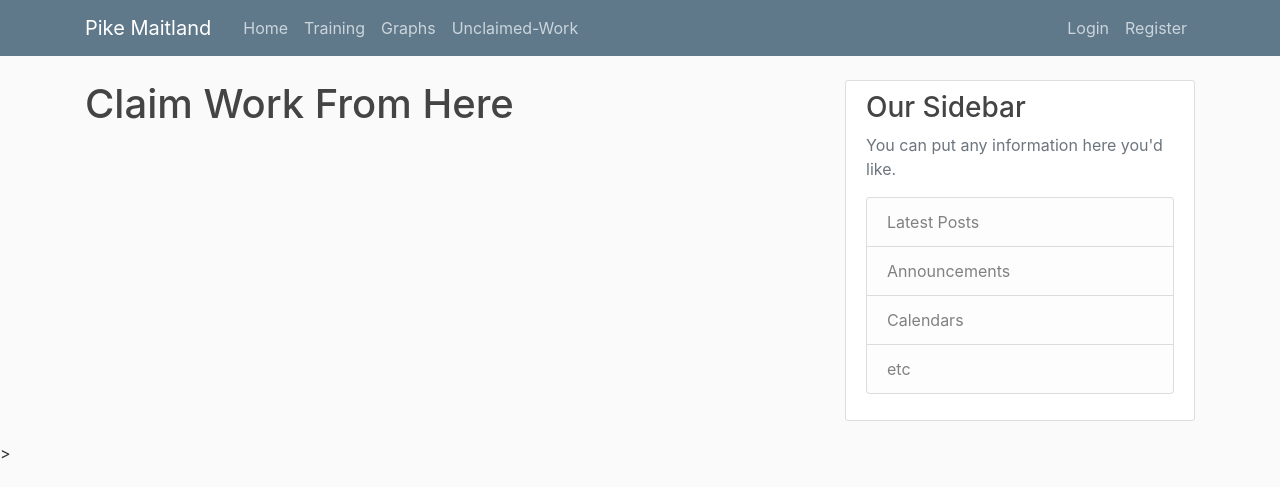
After one commit to BilboBackends/django_app, a Django app: page /unclaimed-work/ in a window 1280 px wide. The commit adds this page. Shown: the top 487 px of the page. Run offline with Django 3.2, Linux system fonts and the light colour scheme; data comes from the database, SQL or seed files in the repository; both versions use the stored data as it was after the commit; some libraries are stand-ins or nearby versions.

Commit message:
updated website

```diff
--- a/blog/templates/blog/about.html
+++ b/blog/templates/blog/about.html
@@ -1,5 +1,5 @@
 
 {% extends "blog/base.html" %}
 {% block content %}
-    <h1>About Page</h1>
+    <h1>Add Training Docs Here</h1>
 {% endblock content %}
--- a/blog/templates/blog/base.html
+++ b/blog/templates/blog/base.html
@@ -11,7 +11,7 @@
 
     <!-- Bootstrap CSS -->
     <link rel="stylesheet" href="https://cdn.jsdelivr.net/npm/bootstrap@4.0.0/dist/css/bootstrap.min.css" integrity="sha384-Gn5384xqQ1aoWXA+058RXPxPg6fy4IWvTNh0E263XmFcJlSAwiGgFAW/dAiS6JXm" crossorigin="anonymous">
-
+    <script src="https://cdn.jsdelivr.net/npm/chart.js@3.8.0/dist/chart.min.js"></script>
         <link rel="stylesheet" type = "text/css" href="{% static 'blog/main.css' %}">
         {% if title %}
             <title>Django Blog - {{ title }}</title>
@@ -25,14 +25,16 @@
         <header class="site-header">
             <nav class="navbar navbar-expand-md navbar-dark bg-steel fixed-top">
             <div class="container">
-                <a class="navbar-brand mr-4" href="{% url 'blog-home' %}">Django Blog</a>
+                <a class="navbar-brand mr-4" href="{% url 'blog-home' %}">Pike Maitland</a>
                 <button class="navbar-toggler" type="button" data-toggle="collapse" data-target="#navbarToggle" aria-controls="navbarToggle" aria-expanded="false" aria-label="Toggle navigation">
                 <span class="navbar-toggler-icon"></span>
                 </button>
                 <div class="collapse navbar-collapse" id="navbarToggle">
                 <div class="navbar-nav mr-auto">
                     <a class="nav-item nav-link" href="{% url 'blog-home' %}">Home</a>
-                    <a class="nav-item nav-link" href="{% url 'blog-about' %}">About</a>
+                    <a class="nav-item nav-link" href="{% url 'blog-about' %}">Training</a>
+                    <a class="nav-item nav-link" href="{% url 'graphs' %}">Graphs</a>
+                    <a class="nav-item nav-link" href="{% url 'unclaimed-work' %}">Unclaimed-Work</a>
                 </div>
                 <!-- Navbar Right Side -->
                 <div class="navbar-nav">
@@ -83,6 +85,6 @@
     <!-- jQuery first, then Popper.js, then Bootstrap JS -->
     <script src="https://code.jquery.com/jquery-3.2.1.slim.min.js" integrity="sha384-KJ3o2DKtIkvYIK3UENzmM7KCkRr/rE9/Qpg6aAZGJwFDMVNA/GpGFF93hXpG5KkN" crossorigin="anonymous"></script>
     <script src="https://cdn.jsdelivr.net/npm/popper.js@1.12.9/dist/umd/popper.min.js" integrity="sha384-ApNbgh9B+Y1QKtv3Rn7W3mgPxhU9K/ScQsAP7hUibX39j7fakFPskvXusvfa0b4Q" crossorigin="anonymous"></script>
-    <script src="https://cdn.jsdelivr.net/npm/bootstrap@4.0.0/dist/js/bootstrap.min.js" integrity="sha384-JZR6Spejh4U02d8jOt6vLEHfe/JQGiRRSQQxSfFWpi1MquVdAyjUar5+76PVCmYl" crossorigin="anonymous"></script>
+    <script src="https://cdn.jsdelivr.net/npm/bootstrap@4.0.0/dist/js/bootstrap.min.js" integrity="sha384-JZR6Spejh4U02d8jOt6vLEHfe/JQGiRRSQQxSfFWpi1MquVdAyjUar5+76PVCmYl" crossorigin="anonymous"></script>>
     </body>
 </html>
--- /dev/null
+++ b/blog/templates/blog/unclaimed-work.html
@@ -0,0 +1,4 @@
+{% extends "blog/base.html" %}
+{% block content %}
+    <h1>Claim Work From Here</h1>
+{% endblock content %}
--- a/blog/urls.py
+++ b/blog/urls.py
@@ -1,9 +1,11 @@
 from django.urls import path
-from .views import PostListView, PostDetailView, PostCreateView, PostUpdateView, PostDeleteView, UserPostListView
+from .views import PostListView, PostDetailView, PostCreateView, PostUpdateView, PostDeleteView, UserPostListView, PostGraphView, PostWorkView
 from . import views
 
 urlpatterns = [
     path('', PostListView.as_view(), name='blog-home'),
+    path('graphs/', PostGraphView.as_view(), name='graphs'),
+    path('unclaimed-work/', PostWorkView.as_view(), name='unclaimed-work'),
     path('user/<str:username>', UserPostListView.as_view(), name='user-posts'),
     path('post/<int:pk>/', PostDetailView.as_view(), name='post-detail'),
     path('post/<int:pk>/update', PostUpdateView.as_view(), name='post-update'),
--- a/blog/views.py
+++ b/blog/views.py
@@ -3,6 +3,7 @@ from django.contrib.auth.mixins import LoginRequiredMixin, UserPassesTestMixin
 from django.views.generic import ListView, DetailView, CreateView, UpdateView, DeleteView
 from django.contrib.auth.models import User
 from .models import Post
+from django.http import JsonResponse
 
 
 def home(request):
@@ -17,6 +18,21 @@ class PostListView(ListView):
     context_object_name = 'posts'
     ordering = ['-date_posted']
     paginate_by = 5
+
+class PostGraphView(ListView):
+    model = Post
+    template_name = 'blog/graphs.html'  # <app>/<model>_<viewtype>.html
+    context_object_name = 'posts'
+    ordering = ['-date_posted']
+    paginate_by = 5
+
+class PostWorkView(ListView):
+    model = Post
+    template_name = 'blog/unclaimed-work.html'  # <app>/<model>_<viewtype>.html
+    context_object_name = 'posts'
+    ordering = ['-date_posted']
+    paginate_by = 5
+
 
 class UserPostListView(ListView):
     model = Post
```
Also changed, not shown: blog/templates/blog/graphs.html (added, +44 -0 lines), db.sqlite3.
